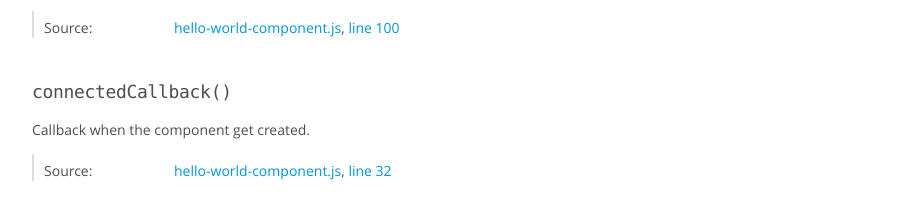
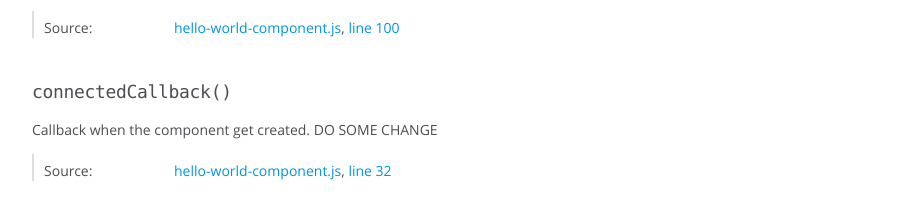
Before and after one commit to ucsd-cse112-sp19/team4, a website: page docs/HelloWorldComponent.html in a window 1280 px wide. Shown: the part 1007-1216 px from the top of the page, without its empty margins (0-918 px from the left). Drawn offline with Linux system fonts and the light colour scheme.

Commit message:
test jsdocs

```diff
--- a/component/hello-world-component.js
+++ b/component/hello-world-component.js
@@ -27,7 +27,7 @@
   }
 
   /**
-   * Callback when the component get created.
+   * Callback when the component get created. DO SOME CHANGE
    */
   connectedCallback () {
     console.log('Component connected!')
--- a/docs/HelloWorldComponent.html
+++ b/docs/HelloWorldComponent.html
@@ -411,7 +411,7 @@
 
 
 <div class="description">
-    <p>Callback when the component get created.</p>
+    <p>Callback when the component get created. DO SOME CHANGE</p>
 </div>
 
 
```
Also changed, not shown: docs/hello-world-component.js.html (+1 -1 lines).
